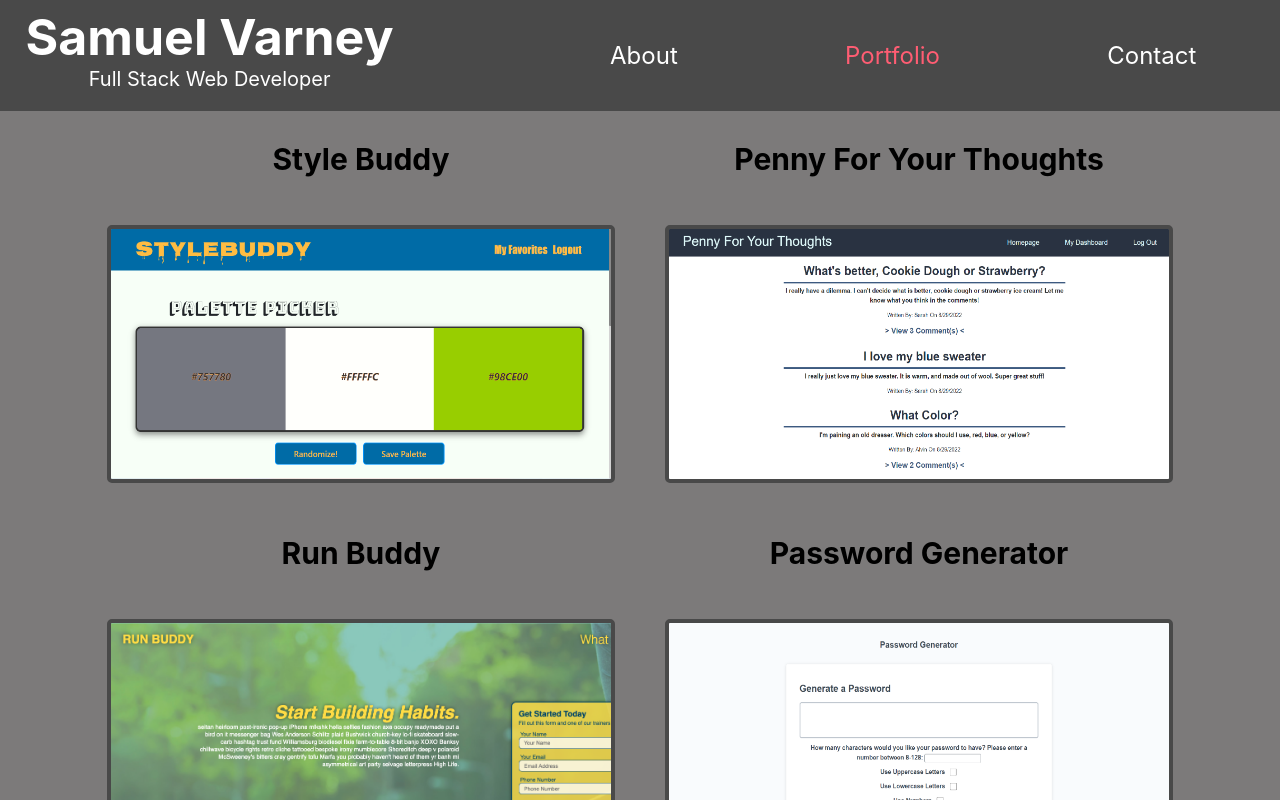
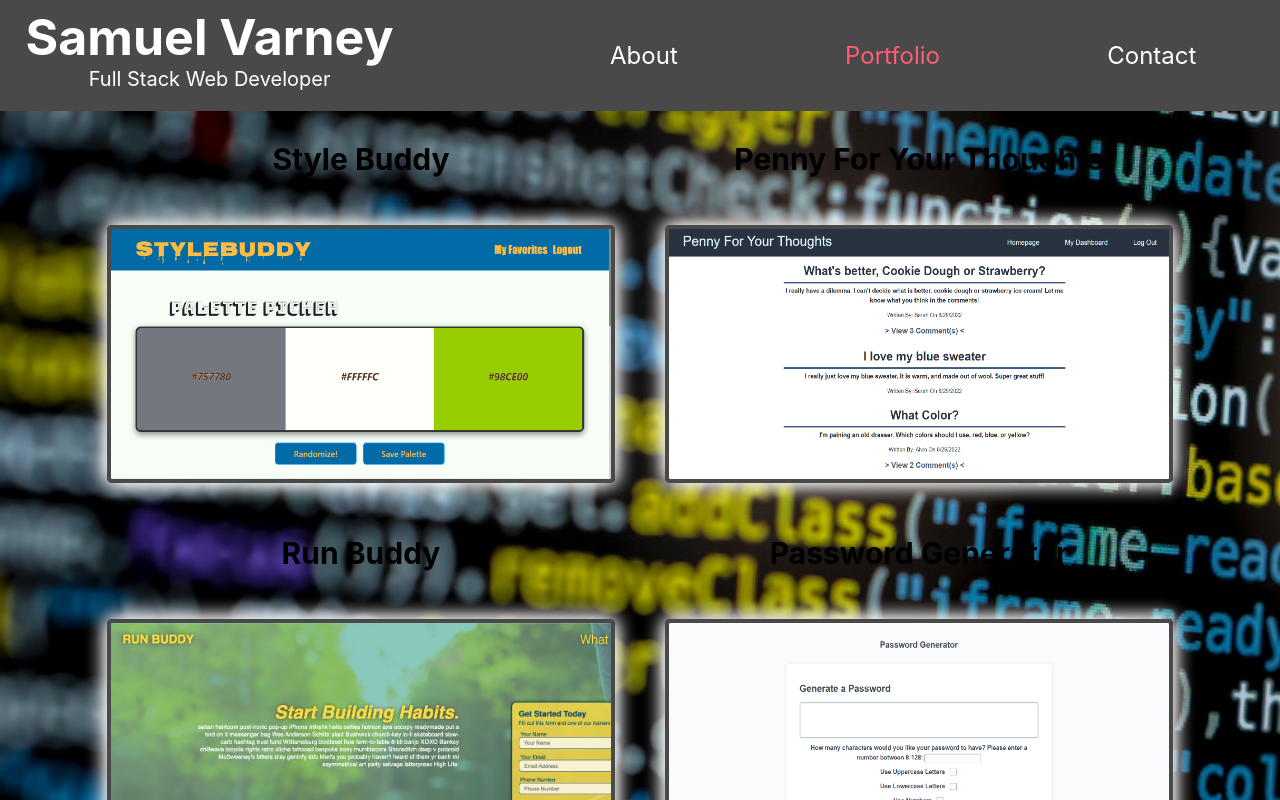
Before and after one commit to samvrny/samuel-varney-portfolio, a React (Create React App) app: page / in a window 1280 px wide. Both pictures are taken after a click on the element "Portfolio". Shown: the top 800 px of the page. Built offline with nearby package versions, Linux system fonts and the light colour scheme.

Commit message:
working on fixing portfolio background

```diff
--- a/src/components/Navigation/index.js
+++ b/src/components/Navigation/index.js
@@ -29,7 +29,7 @@ function Navigation(props) {
             <ul>
                 {/* mapping through the navItems array to print each ones name into a list for the navbar */}
                 {navItems.map((category) => (
-                    <li className={`${currentNavItem.name === category.name && 'active'}`} key={category.name}>
+                    <li className={`${currentNavItem.name === category.name && 'active'} pointer`} key={category.name}>
                         {/* adding a click event that sets the current category to whatever list item is clicked */}
                         <span onClick={() => {
                             setCurrentNavItem(category)
--- a/src/index.css
+++ b/src/index.css
@@ -23,6 +23,8 @@ code {
 main {
   flex: 1;
   background-color: #7c7a7a;
+  background-image: url('./assets/background.jpg');
+  background-size: cover;
   display: flex;
 }
 
@@ -186,6 +188,7 @@ li {
   border: 4px solid #494949;
   border-radius: 5px;
   cursor: pointer;
+  box-shadow: 0 0px 20px 0 #ffffff, 0 0px 20px 0 #ffffff;
 }
 
 .portfolio-picture:hover {
```
Also changed, not shown: src/assets/background.jpg (added), src/assets/background3.jpg (added).
